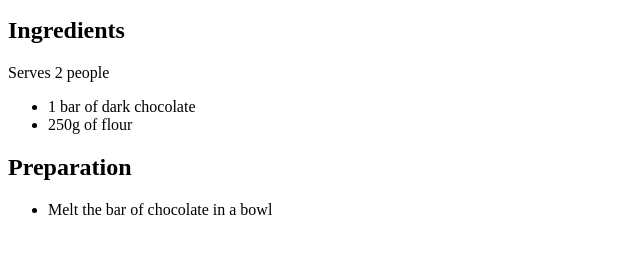
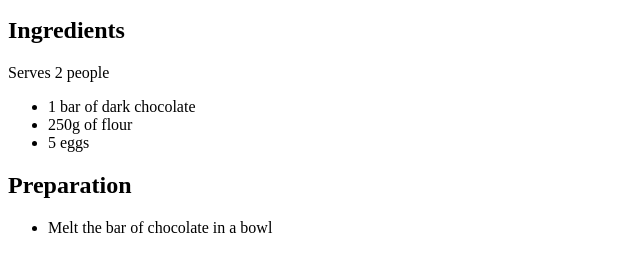
Before and after one commit to waqeem031298/mlh-git-workshop, a plain HTML site: page index.html in a window 1280 px wide. Shown: the part 87-358 px from the top of the page, without its empty margins (0-640 px from the left). Drawn offline with Linux system fonts and the light colour scheme.

Commit message:
Added "eggs"

```diff
--- a/index.html
+++ b/index.html
@@ -16,6 +16,7 @@
     <ul>
     <li>1 bar of dark chocolate</li>
     <li>250g of flour</li>
+    <li>5 eggs</li>
     </ul>
 
     <h2 id="preparation">Preparation</h2>
```
